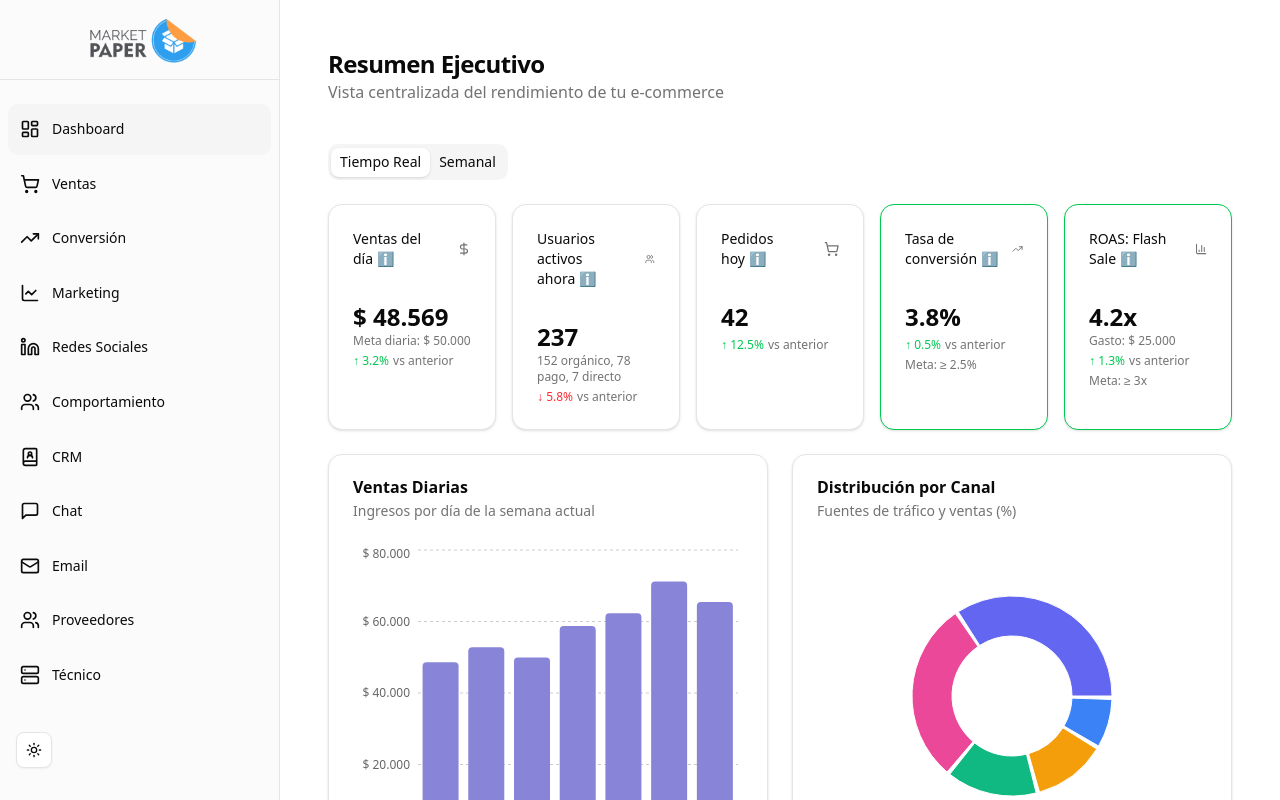
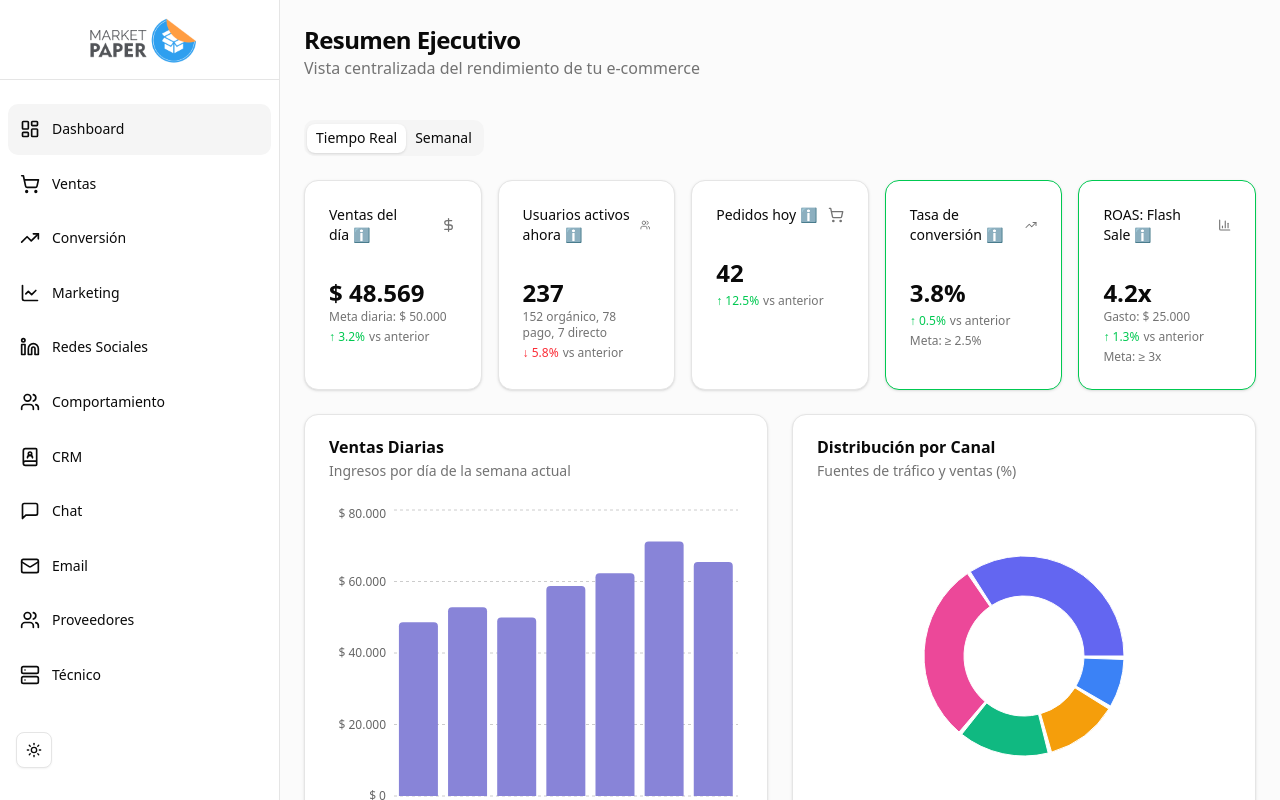
Before and after one commit to marianoberton/marketpaper-demo, a Next.js app: page / in a window 1280 px wide. Shown: the top 800 px of the page. Built offline with nearby package versions, Linux system fonts and the light colour scheme.

Commit message:
fix stickys

```diff
--- a/components/dashboard-layout.tsx
+++ b/components/dashboard-layout.tsx
@@ -6,7 +6,8 @@ import {
   SheetContent,
   SheetTrigger,
   SheetTitle,
-  SheetDescription
+  SheetDescription,
+  SheetClose
 } from "@/components/ui/sheet";
 import { Button } from "@/components/ui/button";
 import { Menu } from "lucide-react";
@@ -17,19 +18,21 @@ interface DashboardLayoutProps {
 
 export function DashboardLayout({ children }: DashboardLayoutProps) {
   return (
-    <div className="grid min-h-screen w-full lg:grid-cols-[280px_1fr]">
-      <div className="hidden border-r bg-muted/40 lg:block">
+    <div className="min-h-screen w-full bg-muted/40">
+      {/* Desktop Sidebar - Make fixed */}
+      <aside className="hidden lg:block fixed left-0 top-0 z-40 w-[280px] h-screen border-r bg-background">
         <div className="flex h-full max-h-screen flex-col gap-2">
           <div className="flex h-20 items-center justify-center border-b px-6">
             <img src="/market-paper-logo.png" alt="Market Paper" className="h-12 w-auto" />
           </div>
-          <div className="flex-1 overflow-auto py-2">
+          <div className="flex-1 overflow-auto py-2"> {/* Nav content scrolls if needed */}
             <Nav />
           </div>
         </div>
-      </div>
-      <div className="flex flex-col">
-        <header className="flex h-16 items-center justify-between border-b bg-background px-4 lg:hidden">
+      </aside>
+
+      {/* Mobile Header - Keep sticky */}
+      <div className="lg:hidden sticky top-0 z-50 flex h-16 items-center justify-between border-b bg-background px-4">
         <Sheet>
           <SheetTrigger asChild>
             <Button variant="outline" size="icon">
@@ -37,28 +40,26 @@ export function DashboardLayout({ children }: DashboardLayoutProps) {
               <span className="sr-only">Abrir menú</span>
             </Button>
           </SheetTrigger>
-            <SheetContent side="left" className="flex flex-col p-0 w-[280px]">
+          <SheetContent side="left" className="flex flex-col">
+             {/* Logo inside mobile sheet */}
+             <div className="flex h-20 items-center justify-center border-b">
+               <img src="/market-paper-logo.png" alt="Market Paper" className="h-10 w-auto" />
                <SheetTitle className="sr-only">Navegación Principal</SheetTitle>
-              <SheetDescription className="sr-only">
-                Menú de navegación principal del dashboard.
-              </SheetDescription>
-               <div className="flex h-20 items-center justify-center border-b px-6">
-                 <img src="/market-paper-logo.png" alt="Market Paper" className="h-12 w-auto" />
              </div>
-               <div className="flex-1 overflow-auto py-2">
              <Nav />
-               </div>
+             <SheetClose />
           </SheetContent>
         </Sheet>
-
-          <div>
+        {/* Logo in mobile header */}
+        <div className="flex items-center gap-2">
            <img src="/market-paper-logo.png" alt="Market Paper" className="h-8 w-auto" />
         </div>
-        </header>
-         <main className="flex flex-1 flex-col gap-4 p-4 md:gap-8 md:p-6">
+      </div>
+
+      {/* Main Content Area - Add left padding on lg screens */}
+      <main className="flex flex-1 flex-col lg:pl-[280px]">
         {children}
       </main>
     </div>
-    </div>
   );
 }
```
Lines whose indentation alone changed are shown as unchanged.
